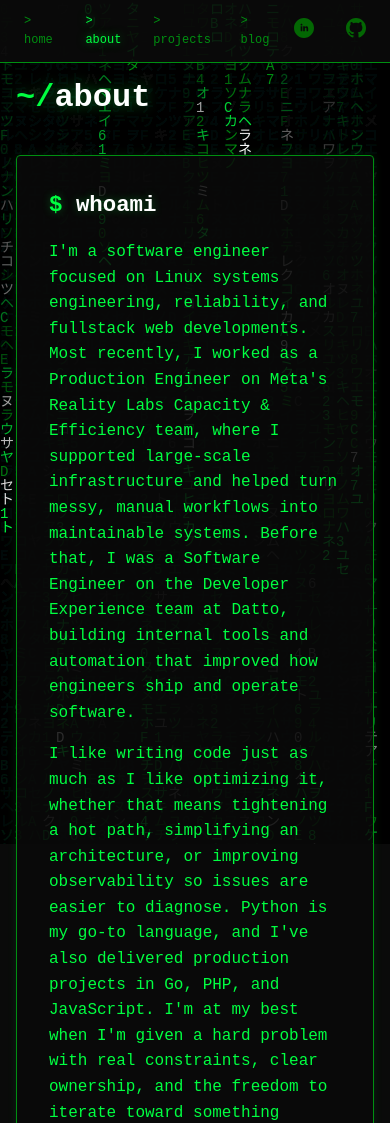
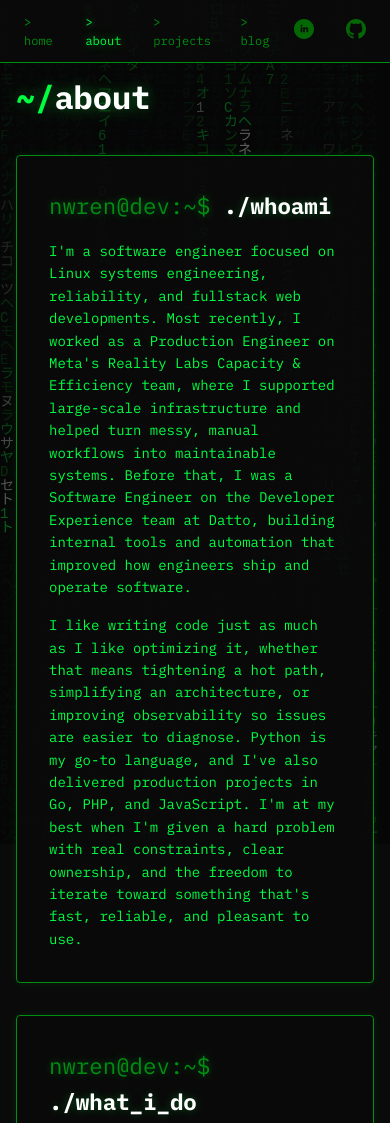
Before and after one commit to nwren1337/nwren.io, a website: page static/about.html in a window 390 px wide. Shown: the top 1123 px of the page. Drawn offline with Linux system fonts and the light colour scheme.

Commit message:
update content and styles

```diff
--- a/static/about.html
+++ b/static/about.html
@@ -3,7 +3,10 @@
 <head>
 <meta charset="UTF-8">
 <meta name="viewport" content="width=device-width, initial-scale=1.0">
-<link rel="stylesheet" type="text/css" href="index.css">
+<link rel="preconnect" href="https://fonts.googleapis.com">
+<link rel="preconnect" href="https://fonts.gstatic.com" crossorigin>
+<link href="https://fonts.googleapis.com/css2?family=IBM+Plex+Mono:wght@400;700&display=swap" rel="stylesheet">
+<link rel="stylesheet" type="text/css" href="index.css?v=2">
 <link rel="apple-touch-icon" sizes="180x180" href="images/favicon/apple-touch-icon.png">
 <link rel="icon" type="image/svg+xml" href="images/favicon/favicon.svg">
 <link rel="icon" type="image/png" sizes="32x32" href="images/favicon/favicon-32x32.png">
@@ -15,19 +18,23 @@
 <canvas id="matrix-bg"></canvas>
 <div class="page-content">
 <h1 class="page-title">about</h1>
+<div class="about-grid">
 <div class="panel">
-<h2>whoami</h2>
+<h2><span class="prompt">nwren@dev:~$</span> ./whoami</h2>
 <p>I'm a software engineer focused on Linux systems engineering, reliability, and fullstack web developments. Most recently, I worked as a Production Engineer on Meta's Reality Labs Capacity & Efficiency team, where I supported large-scale infrastructure and helped turn messy, manual workflows into maintainable systems. Before that, I was a Software Engineer on the Developer Experience team at Datto, building internal tools and automation that improved how engineers ship and operate software.</p>
 <p>I like writing code just as much as I like optimizing it, whether that means tightening a hot path, simplifying an architecture, or improving observability so issues are easier to diagnose. Python is my go-to language, and I've also delivered production projects in Go, PHP, and JavaScript. I'm at my best when I'm given a hard problem with real constraints, clear ownership, and the freedom to iterate toward something that's fast, reliable, and pleasant to use.</p>
 </div>
 <div class="panel">
-<h2>what_i_do</h2>
-<p>I make messy systems behave. That means automation, reliability, and debugging that doesn't stop at the application boundary—sometimes the root cause is kernel code, sometimes it's a disk having a midlife crisis.</p>
-<p>Next, I want to spend less time on CRUD-heavy internal tooling and more time on interesting systems problems: distributed systems, performance, storage, networking, and Linux internals.</p>
+<h2><span class="prompt">nwren@dev:~$</span> ./what_i_do</h2>
+<p>I make messy systems behave: automation, reliability, and debugging that doesn't stop at the app boundary. Sometimes the problem is application code. Sometimes it's the kernel. Sometimes a disk is having a midlife crisis.</p>
+<p>I like building platforms that help people move faster, get more done, and waste less of their precious time on Earth fighting the enemy of life: toil.</p>
+<p>Must we forever be happy pushing our assigned boulder up the hill?</p>
 </div>
 <div class="panel">
-<h2>interests</h2>
-<p>I like long walks on the beach and testing in production. I think that Go has my favorite concurrency model but python is too beautiful not to write. If I never write a line of javascript again, I'd honestly be fine with that. At least typescript let's me pretend it's a real programming language.</p>
+<h2><span class="prompt">nwren@dev:~$</span> ./interests</h2>
+<p>I like long walks on the beach and testing in production. Go has my favorite concurrency model, but Python is too beautiful not to write. It makes me a little sad how necessary JavaScript is for getting anything done. My first programming language was Java 6, and I still don't know why we ever needed anything else. Lambda expressions be damned.</p>
+<p>Anyone programming in a lower-level language than me is missing the forest for the trees; anyone programming in a higher-level language than me is a script kiddie.</p>
+</div>
 </div>
 </div>
 <script src="matrix.js"></script>
--- a/static/index.css
+++ b/static/index.css
@@ -8,7 +8,7 @@
 body {
   background-color: #0a0a0a;
   color: #00ff41;
-  font-family: "Courier New", Courier, monospace;
+  font-family: "IBM Plex Mono", "Courier New", Courier, monospace;
   font-size: 16px;
   line-height: 1.6;
   overflow-x: hidden;
@@ -37,6 +37,7 @@
   width: 100%;
   height: 100%;
   z-index: 0;
+  opacity: 0.35;
 }
 
 /* ---- navigation ---- */
@@ -194,7 +195,7 @@
 
 /* ---- panels ---- */
 .panel {
-  background: rgba(10, 10, 10, 0.85);
+  background: rgba(10, 10, 10, 0.93);
   border: 1px solid #008f11;
   border-radius: 4px;
   padding: 2rem;
@@ -209,18 +210,30 @@
   text-shadow: 0 0 8px rgba(0, 255, 65, 0.3);
 }
 
-.panel h2::before {
-  content: "$ ";
-  color: #00ff41;
-}
 
 .panel p {
   color: #00ff41;
   margin-bottom: 1rem;
+  font-size: 14px;
 }
 
 .panel p:last-child {
   margin-bottom: 0;
+}
+
+/* ---- about grid ---- */
+.about-grid {
+  display: grid;
+  grid-template-columns: 1fr 1fr;
+  gap: 2rem;
+}
+
+.about-grid .panel {
+  margin-bottom: 0;
+}
+
+.about-grid .panel:first-child {
+  grid-column: 1 / -1;
 }
 
 /* ---- project layout ---- */
@@ -237,7 +250,7 @@
 .project-group {
   flex: 1;
   min-width: 0;
-  background: rgba(10, 10, 10, 0.9);
+  background: rgba(10, 10, 10, 0.95);
   border: 1px solid #008f11;
   border-radius: 8px;
   padding: 1.5rem;
@@ -272,7 +285,7 @@
   margin-bottom: 0.5rem;
 }
 
-.project-card h3 .prompt {
+.prompt {
   color: #008f11;
   font-weight: normal;
 }
@@ -372,4 +385,12 @@
   .page-content {
     padding: 4.5rem 1rem 1rem;
   }
+
+  .about-grid {
+    grid-template-columns: 1fr;
+  }
+
+  .about-grid .panel:first-child {
+    grid-column: auto;
+  }
 }
--- a/static/matrix.js
+++ b/static/matrix.js
@@ -46,7 +46,10 @@
 
   var interval = setInterval(draw, 40);
 
+  var resizeTimer;
   window.addEventListener('resize', function() {
+    clearTimeout(resizeTimer);
+    resizeTimer = setTimeout(function() {
       canvas.width = window.innerWidth;
       canvas.height = window.innerHeight;
       var newColumns = Math.floor(canvas.width / fontSize);
@@ -57,6 +60,7 @@
       }
       columns = newColumns;
       drops.length = columns;
+    }, 150);
   });
 
   return { interval: interval };
```
Also changed, not shown: static/blog.html (+3 -0 lines), static/index.html (+3 -0 lines), static/projects.html (+3 -0 lines). Lines whose indentation alone changed are shown as unchanged.
